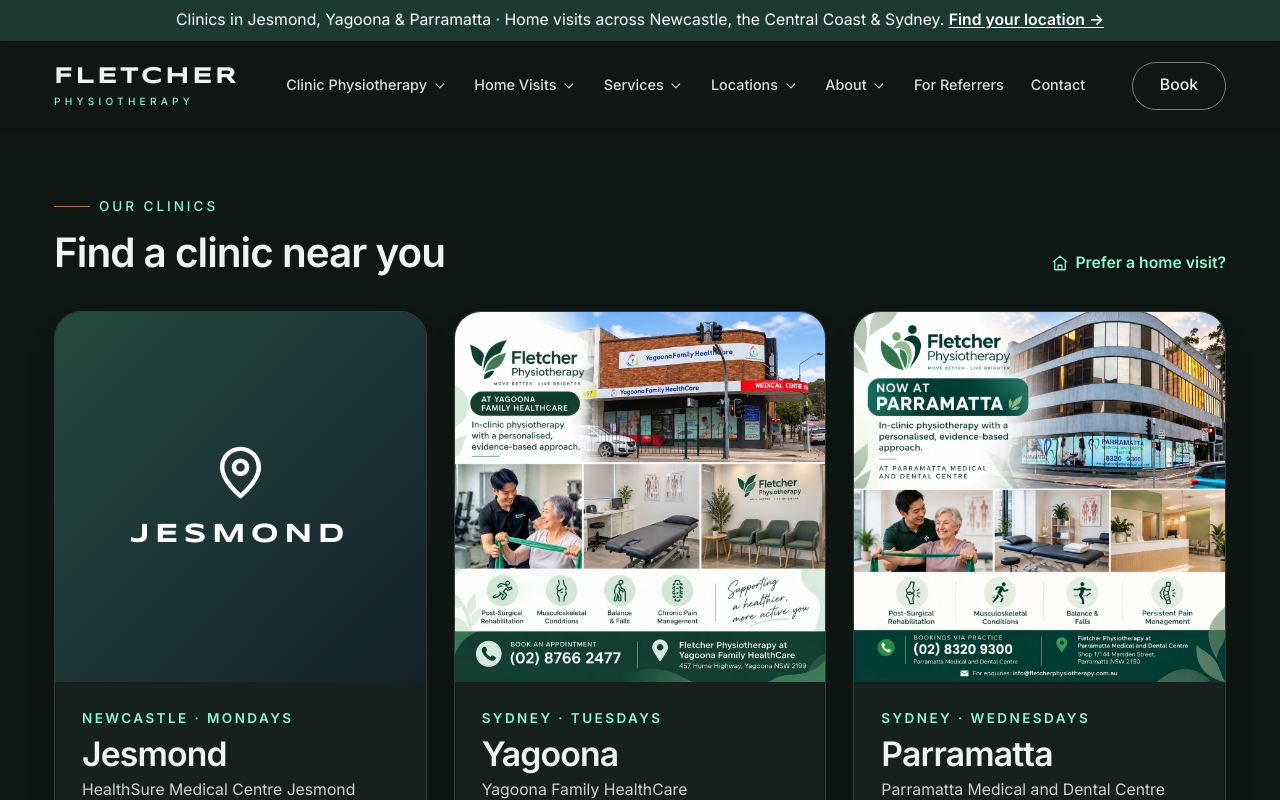
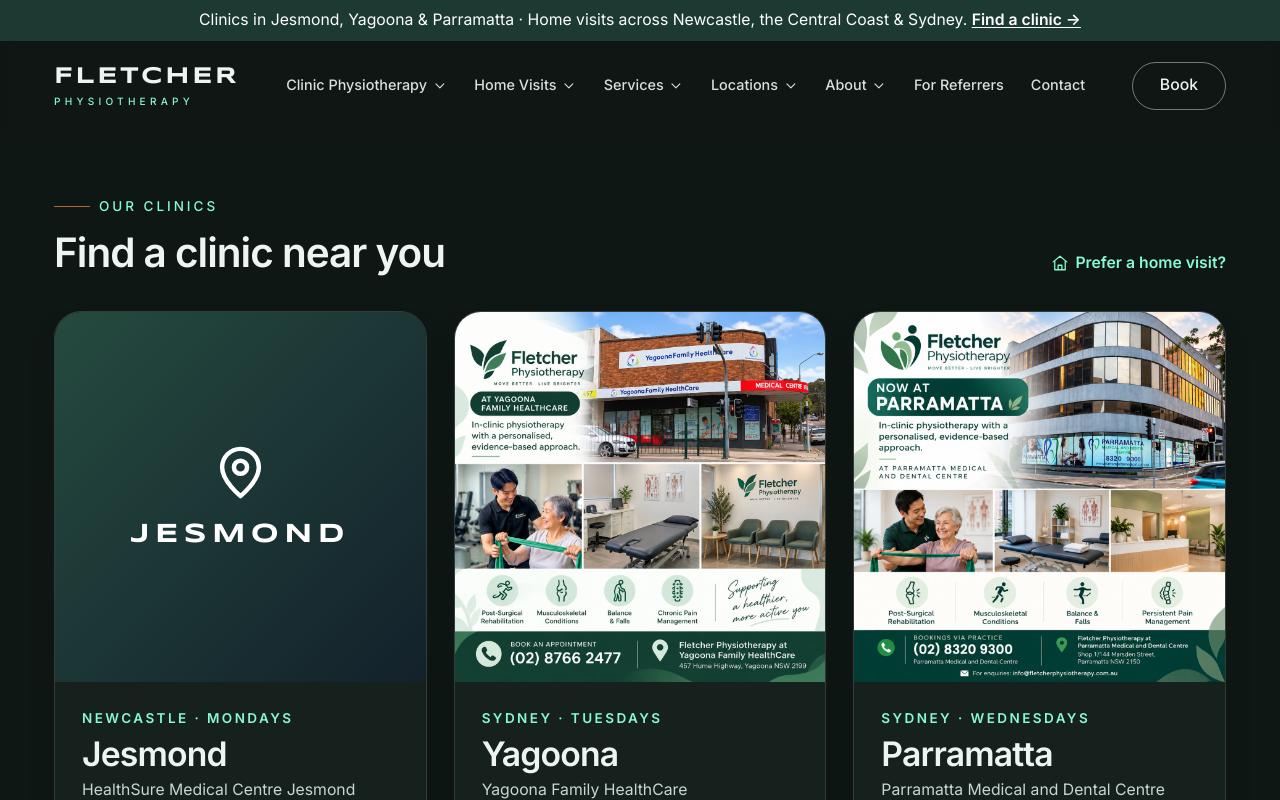
Before and after one commit to Trackrecord-pixel/Fletcher-physiotherapy-website, a Next.js app: page /find-a-clinic in a window 1280 px wide. Shown: the top 800 px of the page. Built offline with nearby package versions, Linux system fonts and the light colour scheme.

Commit message:
Add files via upload

```diff
--- a/app/layout.tsx
+++ b/app/layout.tsx
@@ -80,11 +80,11 @@
         <WebSiteSchema />
         <LocalBusinessSchema />
         <a
-          href="/locations"
+          href="/find-a-clinic"
           className="block bg-euc-700 px-4 py-2 text-center text-sm text-white hover:bg-euc-800"
         >
           Clinics in Jesmond, Yagoona &amp; Parramatta · Home visits across Newcastle, the Central Coast &amp; Sydney.{" "}
-          <span className="font-semibold underline underline-offset-2">Find your location →</span>
+          <span className="font-semibold underline underline-offset-2">Find a clinic →</span>
         </a>
         <SmoothScroll />
         <Header />
--- a/app/page.tsx
+++ b/app/page.tsx
@@ -131,7 +131,7 @@
             Sydney, Newcastle and the Central Coast.
           </p>
           <div className="mt-9 flex flex-col items-center justify-center gap-3 sm:flex-row">
-            <Link href="/clinic-physiotherapy" className="btn-outline w-full min-w-[200px] sm:w-auto">
+            <Link href="/find-a-clinic" className="btn-outline w-full min-w-[200px] sm:w-auto">
               Find a Clinic
             </Link>
             <Link href="/home-visits" className="btn-outline w-full min-w-[200px] sm:w-auto">
@@ -169,7 +169,7 @@
                   ))}
                 </ul>
                 <div className="mt-auto flex flex-col gap-3 pt-8 sm:flex-row">
-                  <Link href="/clinic-physiotherapy" className="btn bg-white text-euc-700 hover:bg-euc-50">
+                  <Link href="/find-a-clinic" className="btn bg-white text-euc-700 hover:bg-euc-50">
                     Find a Clinic <Icon name="arrow" className="h-4 w-4" />
                   </Link>
                 </div>
@@ -427,7 +427,7 @@
               Choose a clinic or a home visit — or request a call back and we&rsquo;ll help you decide.
             </p>
             <div className="mt-8 grid gap-3 sm:flex">
-              <Link href="/clinic-physiotherapy" className="btn-primary">Find a Clinic</Link>
+              <Link href="/find-a-clinic" className="btn-primary">Find a Clinic</Link>
               <Link href="/home-visits" className="btn-accent">Book a Home Visit</Link>
             </div>
             <div className="mt-8 space-y-2 text-navy-700">
```
